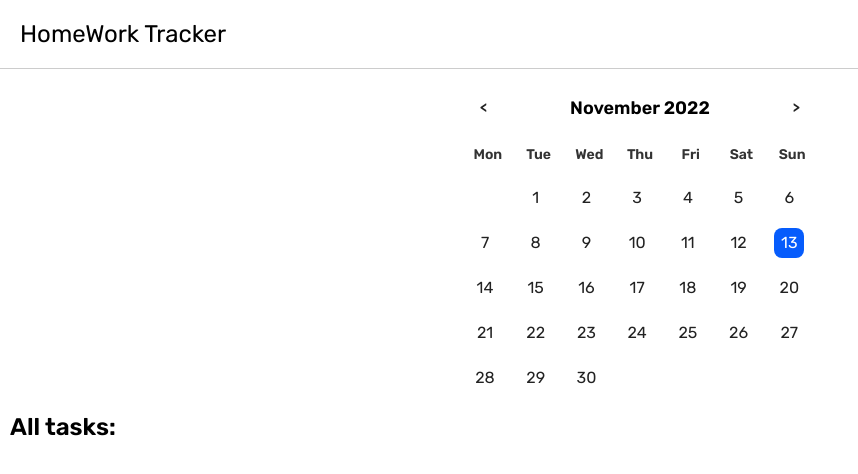
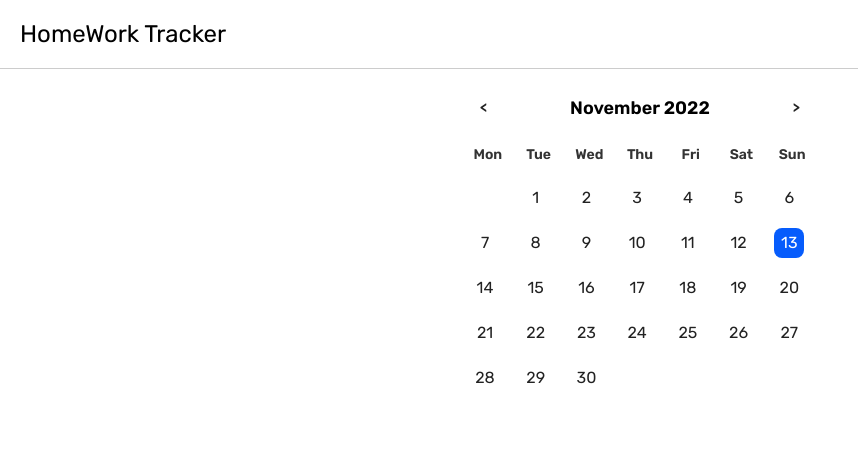
Before and after one commit to Alekseypavlov14/homework-tracker, a React (Create React App) app: page /tasks in a window 1280 px wide. Shown: the top 474 px of the page, without its empty margins (0-858 px from the left). Built offline with nearby package versions, Linux system fonts and the light colour scheme.

Commit message:
fix bug with task list rendering

```diff
--- a/src/pages/TaskList/TaskList.tsx
+++ b/src/pages/TaskList/TaskList.tsx
@@ -6,9 +6,9 @@ import { Task as TaskType } from './../../features/courses/entities/task.interfa
 import { coursesSelector } from './../../features/courses/slice/courses.slice'
 import { Calendar } from '../../features/calendar/components/Calendar/Calendar'
 import type { Date } from '../../features/calendar/types/Date'
-import styles from './TaskList.module.css'
 import { parseDate } from '../../features/calendar/utils/parseDate'
 import { Title } from '../../components/Title/Title'
+import styles from './TaskList.module.css'
 
 interface TaskListProps {}
 
@@ -35,7 +35,9 @@ export const TaskList: FC<TaskListProps> = () => {
       </div>
 
       <div className={styles.Tasks}>
-        <Title bold>All tasks:</Title>
+        {Boolean(coursesWithActiveTasks.length) && (
+          <Title bold>All tasks:</Title>
+        )}
 
         {coursesWithActiveTasks.map(course => (
           <div className={styles.TaskSection} key={course.id}>
```
